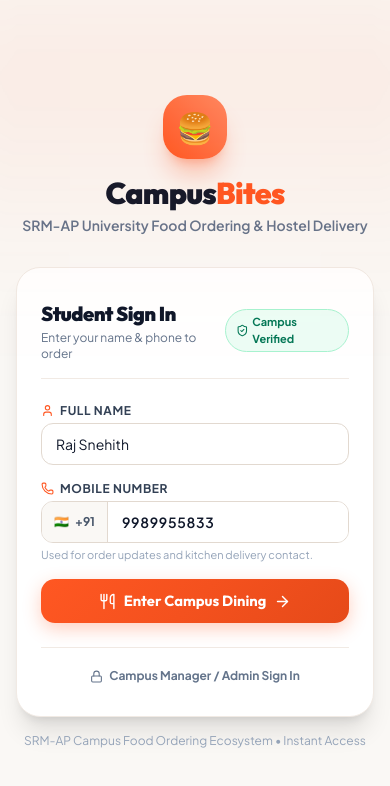
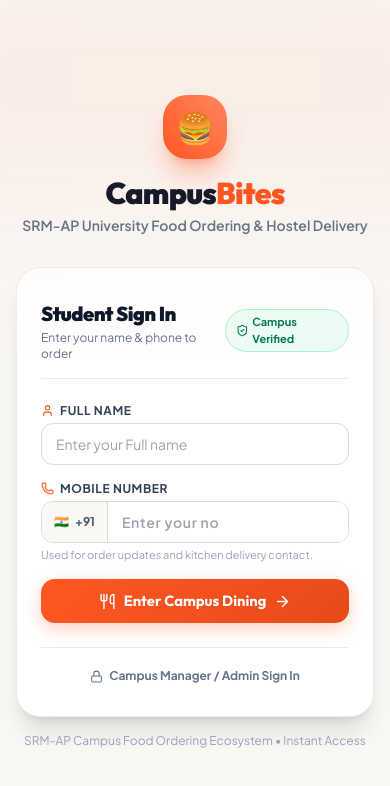
Before and after one commit to snehithraj-1/Collagebites, a React (Vite) app: page / in a window 390 px wide. Shown: the top 786 px of the page. Built offline with nearby package versions, Linux system fonts and the light colour scheme.

Commit message:
fix: remove default name and phone, set clean placeholders Enter your Full name and Enter your no

```diff
--- a/src/pages/StudentLoginPage.jsx
+++ b/src/pages/StudentLoginPage.jsx
@@ -12,8 +12,8 @@ import { useApp } from '../context/AppContext';
 export default function StudentLoginPage({ onSwitchToAdmin }) {
   const { loginStudent } = useApp();
 
-  const [name, setName] = useState('Raj Snehith');
-  const [phone, setPhone] = useState('9989955833');
+  const [name, setName] = useState('');
+  const [phone, setPhone] = useState('');
   const [error, setError] = useState('');
   const [isLoading, setIsLoading] = useState(false);
 
@@ -106,7 +106,7 @@ export default function StudentLoginPage({ onSwitchToAdmin }) {
                 required
                 value={name}
                 onChange={(e) => setName(e.target.value)}
-                placeholder="e.g. Raj Snehith"
+                placeholder="Enter your Full name"
                 className="w-full px-3.5 py-2.5 rounded-xl border border-[#E2D9D0] text-sm text-[#0F172A] focus:outline-none focus:border-[#FF5722] focus:ring-1 focus:ring-[#FF5722]"
               />
             </div>
@@ -128,7 +128,7 @@ export default function StudentLoginPage({ onSwitchToAdmin }) {
                   maxLength={10}
                   value={phone}
                   onChange={(e) => setPhone(e.target.value.replace(/\D/g, ''))}
-                  placeholder="9989955833"
+                  placeholder="Enter your no"
                   className="w-full px-3.5 py-2.5 text-sm text-[#0F172A] font-semibold tracking-wider focus:outline-none bg-white"
                 />
               </div>
```
